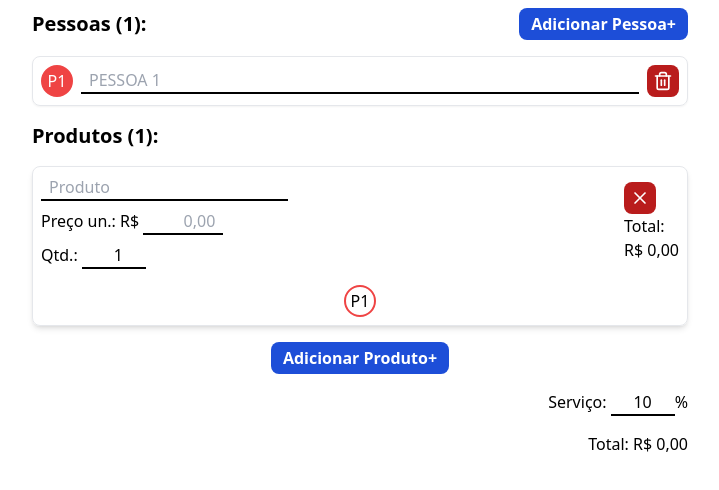
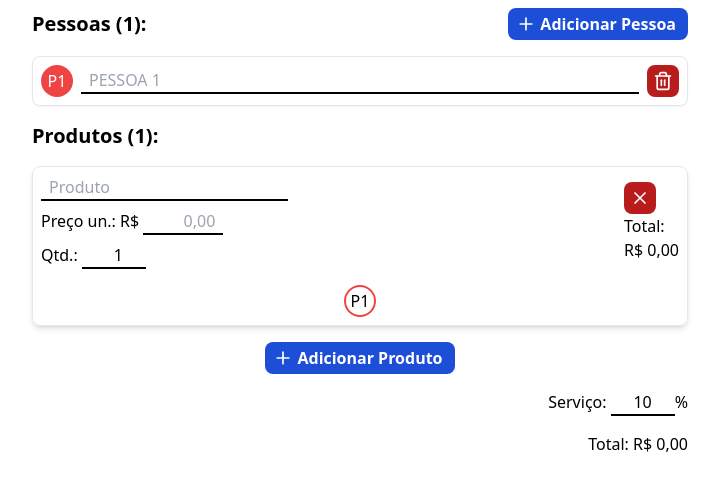
Before and after one commit to ptrkc/continha-calculator, a React (Vite) app: page / in a window 1280 px wide. Shown: the top 490 px of the page, without its empty margins (280-999 px from the left). Built offline with nearby package versions, Linux system fonts and the light colour scheme.

Commit message:
optional icon on Button

```diff
--- a/src/components/Button.tsx
+++ b/src/components/Button.tsx
@@ -1,24 +1,32 @@
+import { ReactNode } from "react";
 import { cn } from "@/utils/classnames";
+
+type ButtonType = React.DetailedHTMLProps<
+  React.ButtonHTMLAttributes<HTMLButtonElement>,
+  HTMLButtonElement
+> & {
+  icon?: ReactNode;
+};
 
 export const Button = ({
   children,
   onClick,
   className,
+  icon,
   ...rest
-}: React.DetailedHTMLProps<
-  React.ButtonHTMLAttributes<HTMLButtonElement>,
-  HTMLButtonElement
->) => {
+}: ButtonType) => {
   return (
     <button
       onClick={onClick}
       className={cn(
-        "rounded-lg bg-blue-700 font-bold text-white px-3 py-1 hover:brightness-90",
+        "flex justify-center items-center rounded-lg bg-blue-700 font-bold text-white px-3 py-1 hover:brightness-90",
+        icon ? "pl-0 pr-3" : "px-2",
         className
       )}
       {...rest}
     >
-      {children}
+      {icon && <span className="w-5 h-5 ml-2 mr-1">{icon}</span>}
+      <span>{children}</span>
     </button>
   );
 };
--- a/src/components/HomePage.tsx
+++ b/src/components/HomePage.tsx
@@ -1,14 +1,13 @@
 import { PropsWithChildren, useState } from "react";
+import { Avatar, AvatarSplittingButton } from "@/components/Avatar";
 import { Button } from "@/components/Button";
+import { IconButton } from "@/components/IconButton";
+import { CloseIcon, PlusIcon, TrashIcon } from "@/components/Icons";
 import { Input } from "@/components/Input";
 import { usePeopleStore, Person } from "@/hooks/usePeopleStore";
 import { useProductsStore, Product } from "@/hooks/useProductsStore";
 import { formatCurrency } from "@/utils/formatCurrency";
 import { currencyInput } from "@/utils/currencyInput";
-
-import { IconButton } from "./IconButton";
-import { CloseIcon, TrashIcon } from "./Icons";
-import { Avatar, AvatarSplittingButton } from "./Avatar";
 
 const PersonInput = ({
   person,
@@ -149,7 +148,9 @@ export const HomePage = () => {
       <div className="flex flex-col gap-4 mx-auto max-w-2xl p-2">
         <div className="flex justify-between items-center">
           <h2 className="text-xl font-bold">Pessoas ({people.size}):</h2>
-          <Button onClick={addPerson}>Adicionar Pessoa+</Button>
+          <Button onClick={addPerson} icon={<PlusIcon />}>
+            Adicionar Pessoa
+          </Button>
         </div>
         <ul className="flex flex-col gap-4">
           {people.size ? (
@@ -183,8 +184,8 @@ export const HomePage = () => {
             <p className="text-center">Nenhum produto? 🤔</p>
           )}
         </ul>
-        <Button className="mx-auto" onClick={addProduct}>
-          Adicionar Produto+
+        <Button className="mx-auto" onClick={addProduct} icon={<PlusIcon />}>
+          Adicionar Produto
         </Button>
         <p className="text-right">
           Serviço:{" "}
--- a/src/components/Icons.tsx
+++ b/src/components/Icons.tsx
@@ -31,3 +31,19 @@ export const CloseIcon = () => {
     </svg>
   );
 };
+
+export const PlusIcon = () => {
+  return (
+    <svg
+      viewBox="0 0 24 24"
+      stroke="currentColor"
+      strokeWidth="2"
+      fill="none"
+      strokeLinecap="round"
+      strokeLinejoin="round"
+    >
+      <line x1="12" y1="5" x2="12" y2="19"></line>
+      <line x1="5" y1="12" x2="19" y2="12"></line>
+    </svg>
+  );
+};
```
